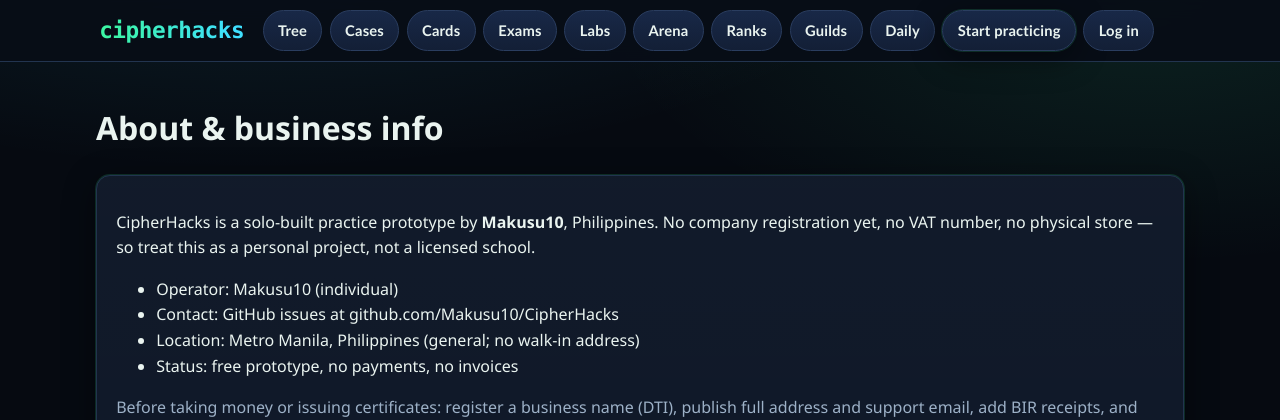
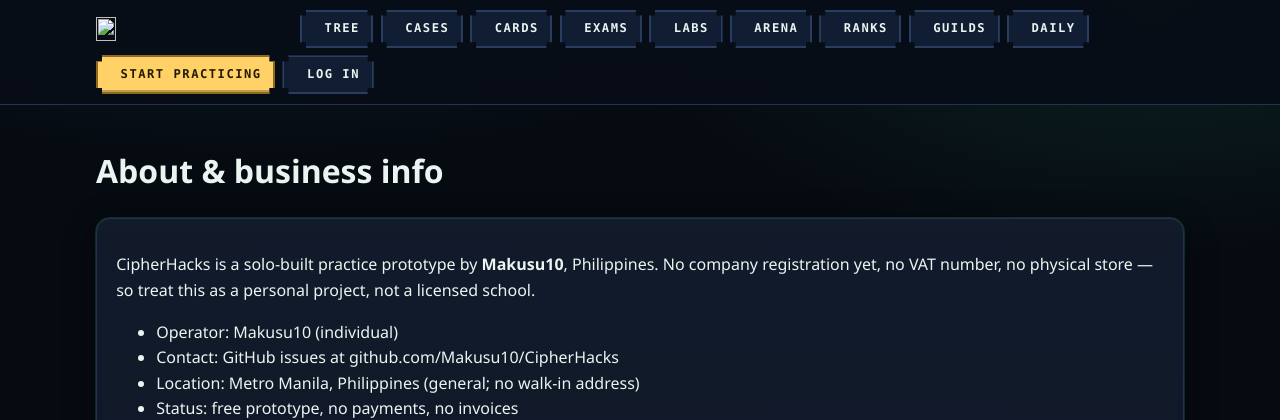
Before and after one commit to Makusu10/CipherHacks, a Flask app: page /about in a window 1280 px wide. Shown: the top 420 px of the page. Run offline with Flask 3, Linux system fonts and the light colour scheme.

Commit message:
Pixel arcade nav: hand-drawn blocky logo SVG, stepped-corner menu, RPG selector, press-down buttons

```diff
--- a/static/css/style.css
+++ b/static/css/style.css
@@ -214,3 +214,25 @@ img,svg,video,canvas{max-width:100%;height:auto}
 .px-mascot:hover{transform:scale(1.04)}
 .px-cap{font-family:ui-monospace,Consolas,monospace;font-size:.78rem;color:var(--muted);padding:.45rem .8rem;border-top:1px solid var(--line);display:flex;justify-content:space-between;gap:.5rem}
 @media(prefers-reduced-motion:reduce){.px-star,.px-win,.px-pkt,.px-bot,.px-eye,.px-flag,.px-cloud{animation:none}}
+/* ---- pixel arcade nav (gamified menu world) ---- */
+.brand{background:none;padding:.2rem .3rem .2rem 0;line-height:0}
+.brand .px-logo{height:24px;width:auto;image-rendering:pixelated}
+.brand:hover .px-logo,.brand:focus-visible .px-logo{filter:drop-shadow(0 0 9px rgba(60,245,165,.55))}
+.nav a.btn,.nav button.btn{font-family:ui-monospace,Consolas,"Liberation Mono",monospace;text-transform:uppercase;
+  font-size:.76rem;font-weight:700;letter-spacing:1.5px;color:var(--text);
+  background:#101d33;border:0;border-radius:0;padding:.6rem .85rem .6rem .8rem;
+  clip-path:polygon(0 6px,6px 6px,6px 0,calc(100% - 6px) 0,calc(100% - 6px) 6px,100% 6px,100% calc(100% - 6px),calc(100% - 6px) calc(100% - 6px),calc(100% - 6px) 100%,6px 100%,6px calc(100% - 6px),0 calc(100% - 6px));
+  box-shadow:inset 0 0 0 2px #2a3d5f;transition:transform .06s,background .12s,color .12s,box-shadow .12s}
+.nav a.btn::after{display:none}
+.nav a.btn::before,.nav button.btn::before{content:"";width:0;height:0;margin-right:0;opacity:0;flex:0 0 auto;
+  border-left:7px solid var(--green);border-top:5px solid transparent;border-bottom:5px solid transparent;
+  transition:opacity .1s,margin-right .1s}
+.nav a.btn:hover,.nav a.btn:focus-visible,.nav button.btn:hover,.nav button.btn:focus-visible{background:#1d2f52;color:#fff;transform:translateY(-2px);
+  box-shadow:inset 0 0 0 2px var(--cyan)}
+.nav a.btn:hover::before,.nav a.btn:focus-visible::before,.nav button.btn:hover::before,.nav button.btn:focus-visible::before{opacity:1;margin-right:.45rem;animation:sel .7s infinite steps(2)}
+@keyframes sel{50%{opacity:.25}}
+.nav a.btn:active,.nav button.btn:active{transform:translateY(2px)}
+.nav a.btn.primary{background:var(--amber);color:#231a02;box-shadow:inset 0 0 0 2px #8a6a1c,inset 0 -4px 0 rgba(0,0,0,.25)}
+.nav a.btn.primary::before{border-left-color:#231a02}
+.nav a.btn.primary:hover,.nav a.btn.primary:focus-visible{background:#ffdb7d;color:#231a02;box-shadow:inset 0 0 0 2px #8a6a1c}
+@media(prefers-reduced-motion:reduce){.nav a.btn:hover::before,.nav a.btn:focus-visible::before{animation:none}}
--- a/templates/base.html
+++ b/templates/base.html
@@ -44,7 +44,7 @@
 <a class="skip" href="#main">Skip to content</a>
 <header class="top">
 <nav class="nav" aria-label="Primary">
-<a class="brand mono" href="/" aria-label="CipherHacks home">cipher<span>hacks</span></a>
+<a class="brand" href="/" aria-label="CipherHacks home"><img class="px-logo" src="{{ url_for('static', filename='img/logo.svg') }}" alt="" width="184" height="24"></a>
 <a class="btn small" href="/dashboard">Tree</a>
 <a class="btn small" href="/missions">Cases</a>
 <a class="btn small" href="/flashcards">Cards</a>
```
Also changed, not shown: static/img/logo.svg (added).
